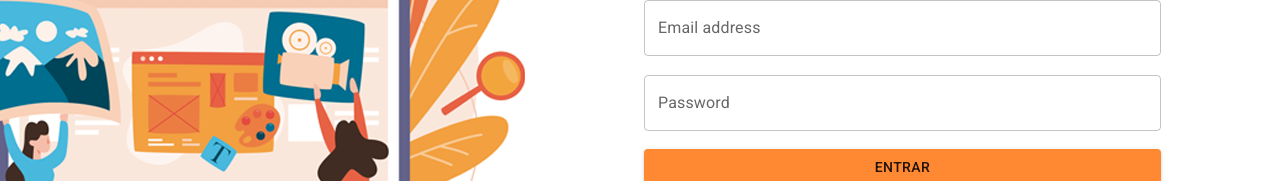
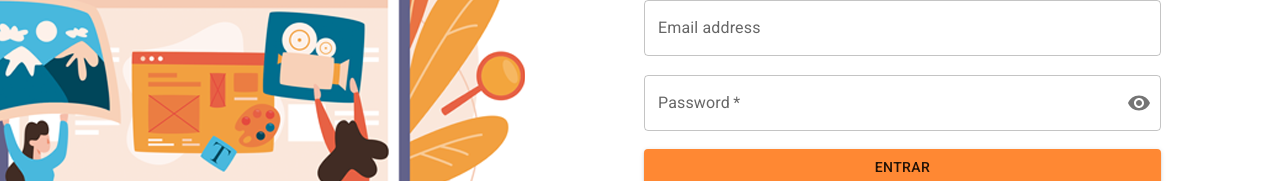
Before and after one commit to Squad-37-Hackaton-FCamara/Orange-Portfolio-Front, a Next.js app: page / in a window 1280 px wide. Shown: the part 337-518 px from the top of the page. Built offline with nearby package versions, Linux system fonts and the light colour scheme.

Commit message:
fix: erro login

```diff
--- a/src/app/_helpers/formLogin/index.tsx
+++ b/src/app/_helpers/formLogin/index.tsx
@@ -23,8 +23,7 @@ export default function FormularioLogin() {
       email,
       senha,
       redirect: false
-    }, { callbackUrl: '/meus-projetos' })
-    console.log(result)
+    })
 
     if (result?.error) {
       return;
@@ -50,8 +49,6 @@ export default function FormularioLogin() {
         )}
         >Faça login com email</Typography>
         <TextField
-          value={email}
-          className='text-color-info-100'
           color='info'
           name='email'
           type='email'
@@ -60,16 +57,9 @@ export default function FormularioLogin() {
           variant="outlined"
           onChange={(e) => setEmail(e.target.value)}
         />
-        <TextField
-          value={senha}
-          className='text-color-info-100'
-          color='info'
+        <CampoSenha
           name='senha'
-          type='password'
-          id='outlined-basic'
-          label='Password'
-          variant='outlined'
-          onChange={(e) => setSenha(e.target.value)}
+          onChange={(e: any) => setSenha(e.target.value)}
         />
         <Button
           variant="contained"
--- a/src/app/api/auth/[...nextauth]/route.ts
+++ b/src/app/api/auth/[...nextauth]/route.ts
@@ -8,27 +8,21 @@ const nextAuthOptions: NextAuthOptions = {
     CredentialsProvider({
       name: 'credentials',
       credentials: {
-        email: { label: "email", type: "text" },
-        senha: { label: "senha", type: "password" }
+        email: { label: "Email", type: "text" },
+        senha: { label: "Senha", type: "password" }
       },
       async authorize(credentials, req) {
+        const response = await axios.post('https://nervous-pear-clothes.cyclic.app/documentacao/entrar', {
+					email: credentials?.email,
+					senha: credentials?.senha
+				})
+        const user = await response.data
 
-        const response = await axios.post('https://nervous-pear-clothes.cyclic.app/entrar', {
-          email: 'primeiro@gmail.com',
-          senha: '12345678'
-        }, {
-          headers: {
-            'Content-Type': 'application/json'
-          }
-        })
+				if (user && response.status == 200) {
+					return user
+				}
 
-        const user = await response.data
-        console.log(user)
-        if (user && response.status == 200) {
-          return user
-        }
-
-        return null
+				return null
       }
     }),
     GoogleProvider({
@@ -45,4 +39,4 @@ const nextAuthOptions: NextAuthOptions = {
 const handler = NextAuth(nextAuthOptions);
 
 
-export { handler as GET, handler as POST, nextAuthOptions };
+export { handler as GET, handler as POST, nextAuthOptions};
```
